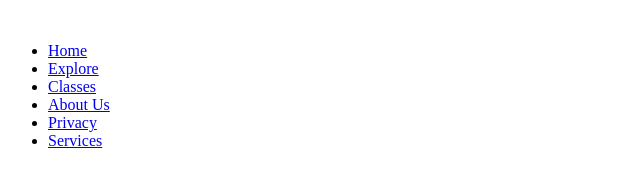
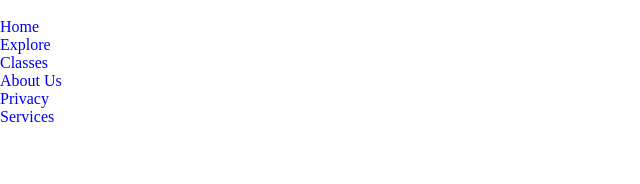
Before and after one commit to SaniaM3/My_Project-HTML, a plain HTML site: page index.html in a window 1280 px wide. Shown: the whole page, without its empty margins (0-640 px from the left). Drawn offline with Linux system fonts and the light colour scheme.

Commit message:
reset.css and create sass

```diff
--- /dev/null
+++ b/css/reset.css
@@ -0,0 +1,13 @@
+*{
+    margin: 0;
+    padding: 0;
+    border: 0;
+}
+
+ol,ul {
+	list-style:none;
+}
+
+a {
+	text-decoration: none;
+	}
--- a/index.html
+++ b/index.html
@@ -5,6 +5,7 @@
     <meta http-equiv="X-UA-Compatible" content="IE=edge">
     <meta name="viewport" content="width=device-width, initial-scale=1.0">
     <title>Meditation</title>
+    <link rel="stylesheet" href="./css/reset.css">
     <link rel="stylesheet" href="./css/style.css">
 </head>
 <body>
```
Also changed, not shown: css/style.css, css/style.sass (added), 1 other file.
